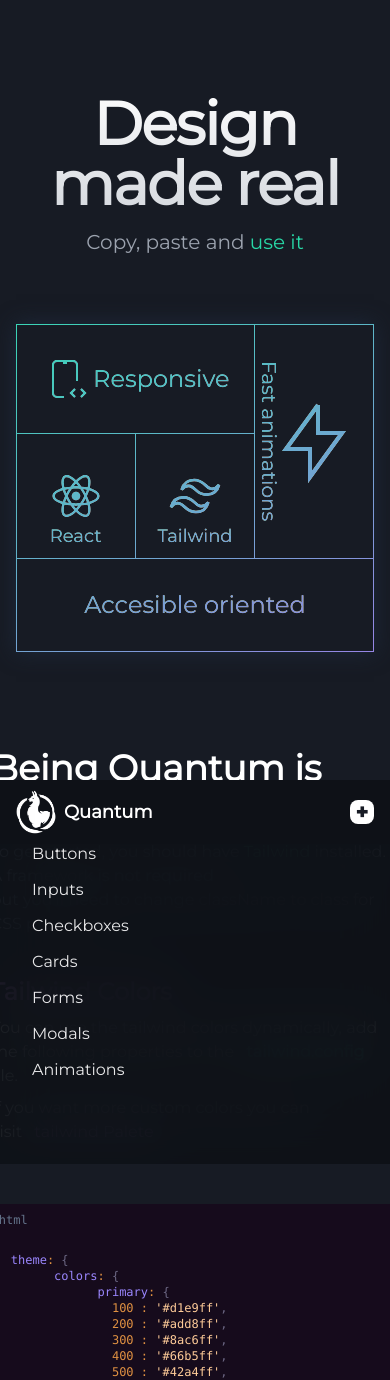
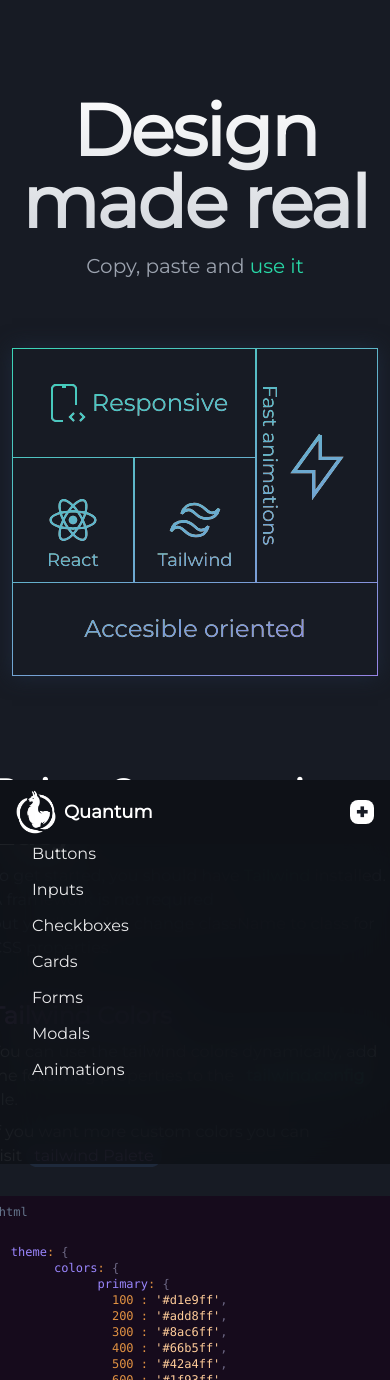
Before and after one commit to pa-ku/quantum_ui, a React (Vite) app: page / in a window 390 px wide. Shown: the top 1380 px of the page. Built offline with nearby package versions, Linux system fonts and the light colour scheme; the HTML template or start-up script is replaced by a standard one.

Commit message:
new layout in home for mobile

```diff
--- a/src/components/home/Banner.tsx
+++ b/src/components/home/Banner.tsx
@@ -4,7 +4,7 @@
   return (
     <>
       <div>
-        <h1 className="flex h-full w-full items-center justify-center bg-gradient-to-t from-gray-300 to-white bg-clip-text text-center text-6xl font-semibold tracking-tight text-transparent md:text-7xl">
+        <h1 className="flex h-full w-full items-center justify-center bg-gradient-to-t from-gray-300 to-white bg-clip-text text-center text-7xl font-semibold tracking-tight text-transparent">
           Design made real
         </h1>
         <p className="text-center text-xl text-gray-400">
--- a/src/components/home/BentoBox.tsx
+++ b/src/components/home/BentoBox.tsx
@@ -17,7 +17,7 @@
         </div>
         <div className="box relative row-span-2 h-full w-full">
           <div className="content h-full w-full">
-            <BoltIcon className="size-24"></BoltIcon>
+            <BoltIcon className="size-20 md:size-32"></BoltIcon>
             <p className="absolute left-0 w-full text-center text-xl [writing-mode:vertical-lr] md:text-2xl">
               Fast animations
             </p>
--- a/src/components/home/Documentation.tsx
+++ b/src/components/home/Documentation.tsx
@@ -19,8 +19,8 @@
 
   return (
     <>
-      <div className="space-y-10">
-        <span className="space-y-3">
+      <div className="flex flex-col flex-wrap gap-10">
+        <div className="space-y-3">
           <h2 className="text-start text-4xl font-bold">
             Being Quantum is Easy
           </h2>
@@ -36,7 +36,7 @@
             installed. A framework is not required <br /> but you'll need to
             change className to class for CSS properties.
           </p>
-        </span>
+        </div>
 
         <div className="space-y-2">
           <h3 className="text-2xl font-bold text-secundary-300">
@@ -56,9 +56,9 @@
               tailwind Palete
             </a>
           </p>
-        </div>
         <div className="py-5">
           <CodeBlock code={TAILWIND_COLORS} />
+        </div>
         </div>
 
         <div className="space-y-2">
--- a/src/pages/Home.tsx
+++ b/src/pages/Home.tsx
@@ -5,13 +5,10 @@
 export default function Home() {
   return (
     <>
-      <main className="relative flex w-full flex-col items-center justify-center gap-24 overflow-hidden px-4 py-10 lg:overflow-visible xl:w-1/2">
+      <main className="relative flex w-full flex-col items-center justify-center gap-24 overflow-hidden px-3 py-10 lg:overflow-visible lg:w-[45em]">
         <Banner />
-
         <BentoBox />
-
-          <Documentation />
-
+        <Documentation />
       </main>
     </>
   )
```
